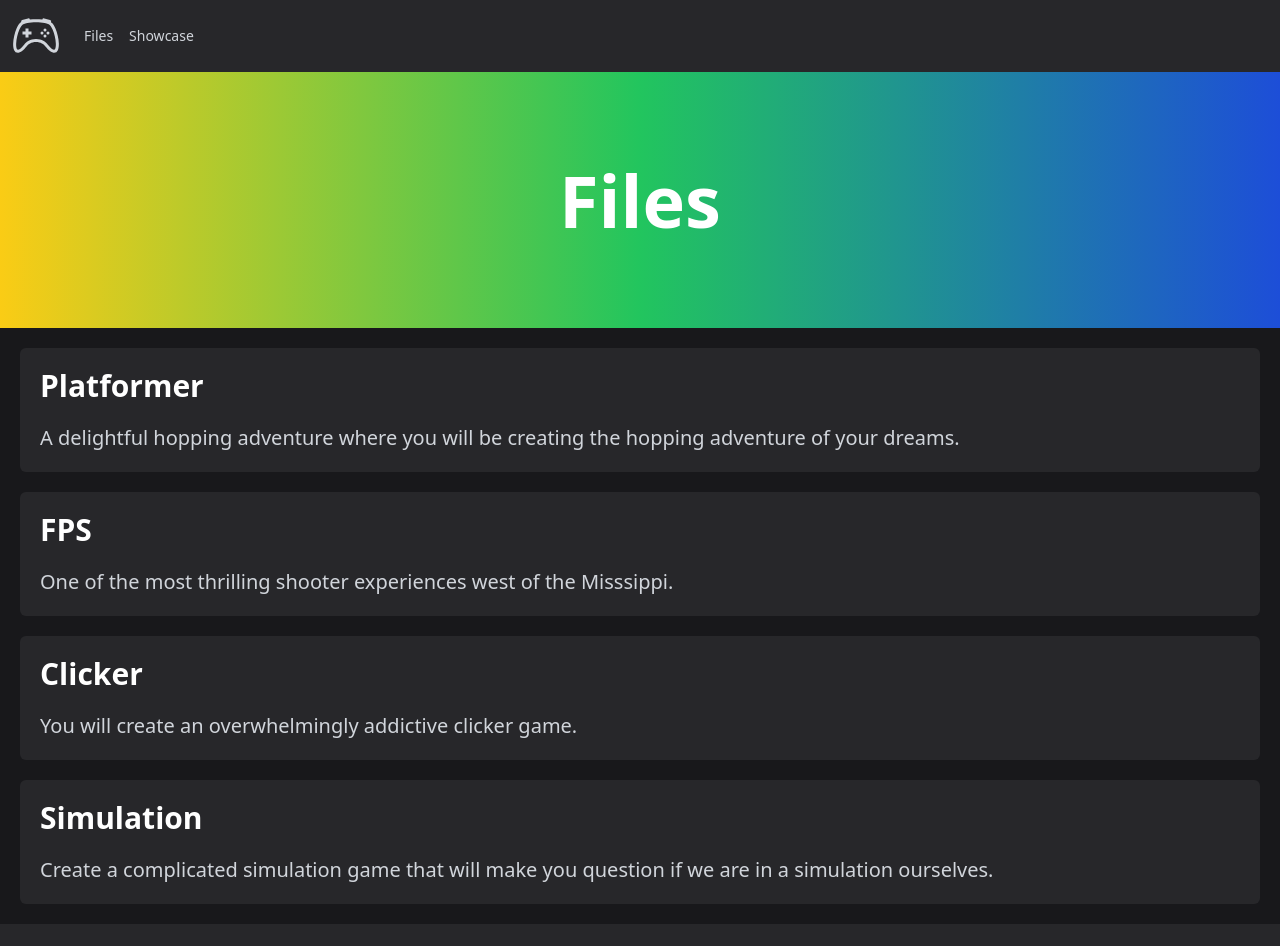
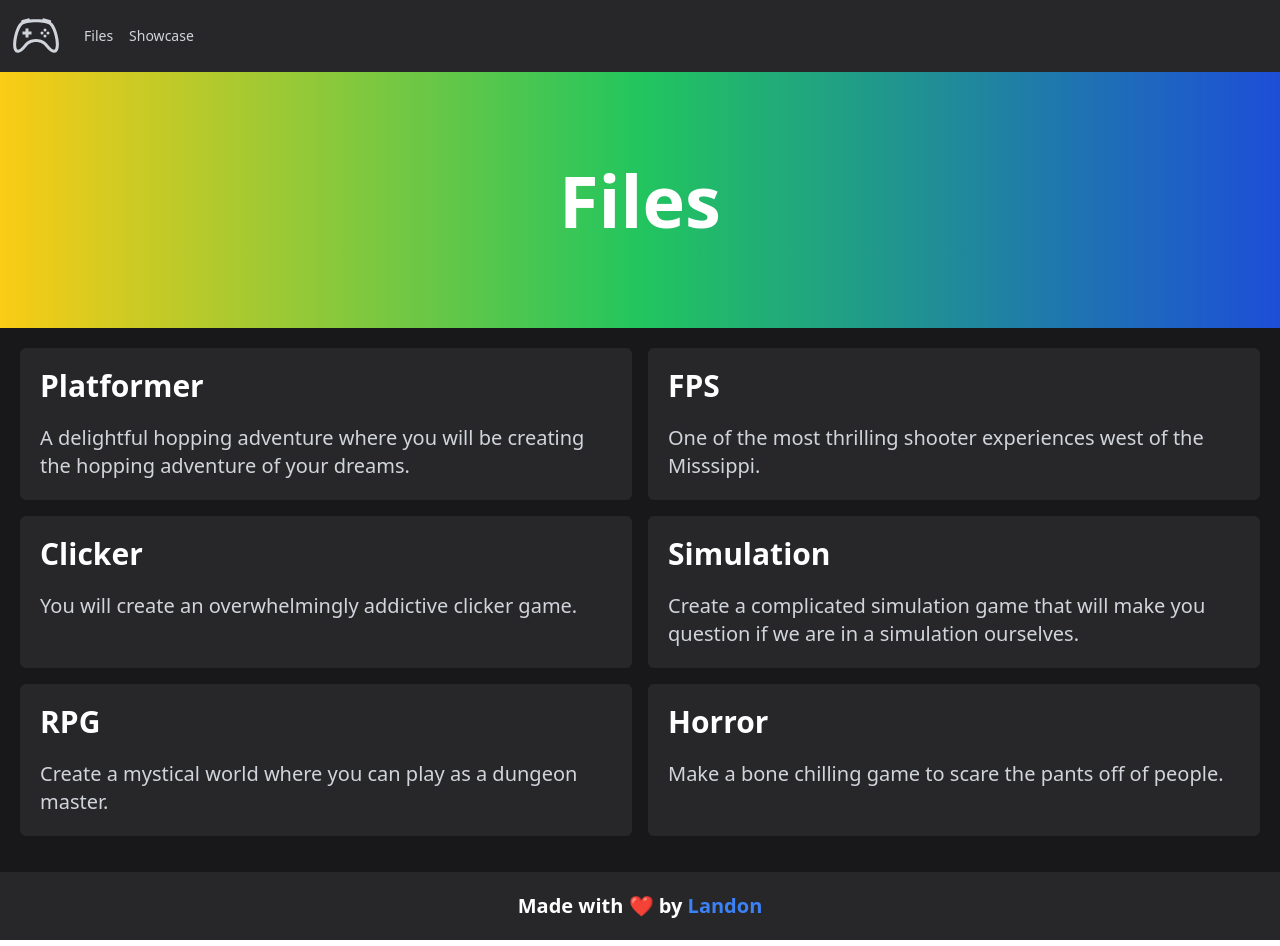
Before and after one commit to mazylol/gdsite, a Next.js app: page /files in a window 1280 px wide. Shown: the top 946 px of the page. Built offline with nearby package versions, Linux system fonts and the light colour scheme.

Commit message:
footer in _app.tsx more file placeholders

```diff
--- a/components/FileList.tsx
+++ b/components/FileList.tsx
@@ -1,53 +1,47 @@
+import Image from "next/image";
 import Link from "next/link";
 
 export default function FileList() {
   return (
     <div className="w-full p-5">
-      <div className="grid grid-cols-1 gap-5">
+      <div className="grid grid-cols-2 gap-4">
         <Link href="https://google.com" passHref>
           <div className="bg-zinc-800 rounded-md hover:bg-zinc-700 duration-200">
-            <p className="text-white font-semibold text-left text-3xl p-5">
-              Platformer
-            </p>
-            <p className="text-gray-300 font-medium text-left text-xl mx-5 pb-5">
-              A delightful hopping adventure where you will be creating the
-              hopping adventure of your dreams.
-            </p>
+            <p className="text-white font-semibold text-left text-3xl p-5">Platformer</p>
+            <p className="text-gray-300 font-medium text-left text-xl mx-5 pb-5">A delightful hopping adventure where you will be creating the hopping adventure of your dreams.</p>
           </div>
         </Link>
         <Link href="https://youtube.com" passHref>
           <div className="bg-zinc-800 rounded-md hover:bg-zinc-700 duration-200">
-            <p className="text-white font-semibold text-left text-3xl p-5">
-              FPS
-            </p>
-            <p className="text-gray-300 font-medium text-left text-xl mx-5 pb-5">
-              One of the most thrilling shooter experiences west of the
-              Misssippi.
-            </p>
+            <p className="text-white font-semibold text-left text-3xl p-5">FPS</p>
+            <p className="text-gray-300 font-medium text-left text-xl mx-5 pb-5">One of the most thrilling shooter experiences west of the Misssippi.</p>
           </div>
         </Link>
         <Link href="https://orteil.dashnet.org/cookieclicker" passHref>
           <div className="bg-zinc-800 rounded-md hover:bg-zinc-700 duration-200">
-            <p className="text-white font-semibold text-left text-3xl p-5">
-              Clicker
-            </p>
-            <p className="text-gray-300 font-medium text-left text-xl mx-5 pb-5">
-              You will create an overwhelmingly addictive clicker game.
-            </p>
+            <p className="text-white font-semibold text-left text-3xl p-5">Clicker</p>
+            <p className="text-gray-300 font-medium text-left text-xl mx-5 pb-5">You will create an overwhelmingly addictive clicker game.</p>
           </div>
         </Link>
         <Link href="https://phet.colorado.edu" passHref>
           <div className="bg-zinc-800 rounded-md hover:bg-zinc-700 duration-200">
-            <p className="text-white font-semibold text-left text-3xl p-5">
-              Simulation
-            </p>
-            <p className="text-gray-300 font-medium text-left text-xl mx-5 pb-5">
-              Create a complicated simulation game that will make you question
-              if we are in a simulation ourselves.
-            </p>
+            <p className="text-white font-semibold text-left text-3xl p-5">Simulation</p>
+            <p className="text-gray-300 font-medium text-left text-xl mx-5 pb-5">Create a complicated simulation game that will make you question if we are in a simulation ourselves.</p>
+          </div>
+        </Link>
+        <Link href="https://nist.gov" passHref>
+          <div className="bg-zinc-800 rounded-md hover:bg-zinc-700 duration-200">
+            <p className="text-white font-semibold text-left text-3xl p-5">RPG</p>
+            <p className="text-gray-300 font-medium text-left text-xl mx-5 pb-5">Create a mystical world where you can play as a dungeon master.</p>
+          </div>
+        </Link>
+        <Link href="https://apple.com" passHref>
+          <div className="bg-zinc-800 rounded-md hover:bg-zinc-700 duration-200">
+            <p className="text-white font-semibold text-left text-3xl p-5">Horror</p>
+            <p className="text-gray-300 font-medium text-left text-xl mx-5 pb-5">Make a bone chilling game to scare the pants off of people.</p>
           </div>
         </Link>
       </div>
     </div>
-  );
+  )
 }
--- a/components/Info.tsx
+++ b/components/Info.tsx
@@ -1,7 +1,7 @@
 export default function Info() {
   return (
-    <div className="w-full p-5">
-      <p className="text-center text-white text-4xl font-extrabold">Welcome!</p>
+    <div className="w-full p-5 pt-10">
+      <p className="text-center text-white text-5xl font-extrabold">Welcome!</p>
       <p className="text-center text-white text-xl font-light pt-2">
         Hello and welcome to the Game Design class. Here we make awesome games
         that are a blast to play (and a joy to program). Here you can find your
--- a/pages/_app.tsx
+++ b/pages/_app.tsx
@@ -1,16 +1,18 @@
 import "../styles/globals.css";
 import Head from "next/head";
 import Navbar from "../components/Navbar";
+import Footer from "../components/Footer";
 
 function MyApp({ Component, pageProps }) {
   return (
     <>
-      <Navbar />
-      <Component {...pageProps} />
       <Head>
         <title>Game Design</title>
         <link rel="icon" type="image/x-icon" href="/favicon.svg" />
       </Head>
+      <Navbar />
+      <Component {...pageProps} />
+      <Footer />
     </>
   );
 }
--- a/pages/files.tsx
+++ b/pages/files.tsx
@@ -1,6 +1,5 @@
 import Head from "next/head";
 import FileList from "../components/FileList";
-import Footer from "../components/Footer";
 
 export default function Files() {
   return (
@@ -8,7 +7,7 @@ export default function Files() {
       <Head>
         <title>Game Design | Files</title>
       </Head>
-      <div className="min-h-fit bg-zinc-900">
+      <div className="min-h-screen bg-zinc-900">
         <div className="flex w-full h-64 bg-gradient-to-r from-yellow-400 via-green-500 to-blue-700">
           <div className="mx-auto my-auto">
             <p className="text-center text-white text-7xl font-extrabold">
@@ -18,7 +17,6 @@ export default function Files() {
         </div>
         <FileList />
       </div>
-      <Footer />
     </>
   );
 }
--- a/pages/index.tsx
+++ b/pages/index.tsx
@@ -3,6 +3,7 @@ import Footer from "../components/Footer";
 
 export default function Home() {
   return (
+    <>
     <div className="min-h-screen bg-zinc-900">
       <div className="flex w-full h-64 bg-gradient-to-r from-yellow-400 via-green-500 to-blue-700">
         <div className="mx-auto my-auto">
@@ -16,5 +17,6 @@ export default function Home() {
       </div>
       <Info />
     </div>
+    </>
   );
 }
```
